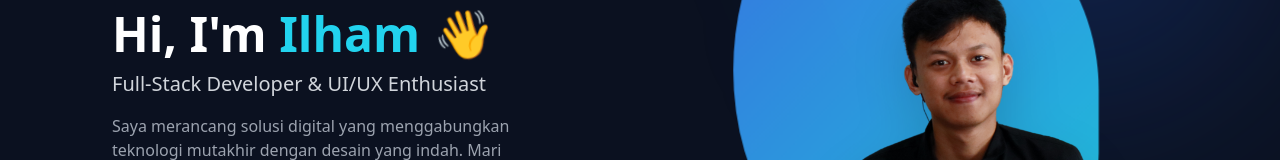
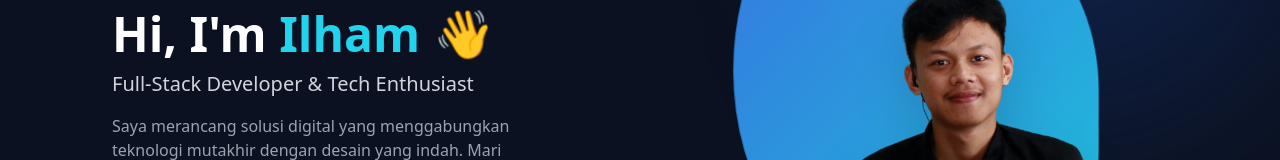
Before and after one commit to ilhamust/portofolio-v1, a Vue app in the folder frontend/: page / in a window 1280 px wide. Shown: the part 286-446 px from the top of the page. Built offline with nearby package versions, Linux system fonts and the light colour scheme; no server answers.

Commit message:
updateHome

```diff
--- a/frontend/src/sections/Home.vue
+++ b/frontend/src/sections/Home.vue
@@ -34,7 +34,7 @@ onMounted(() => {
           </h1>
 
           <h2 class="text-lg md:text-xl text-gray-300 font-medium mb-4">
-            Full-Stack Developer & UI/UX Enthusiast
+            Full-Stack Developer & Tech Enthusiast
           </h2>
 
           <p class="text-gray-400 max-w-md leading-relaxed mb-8 text-sm md:text-base">
```
